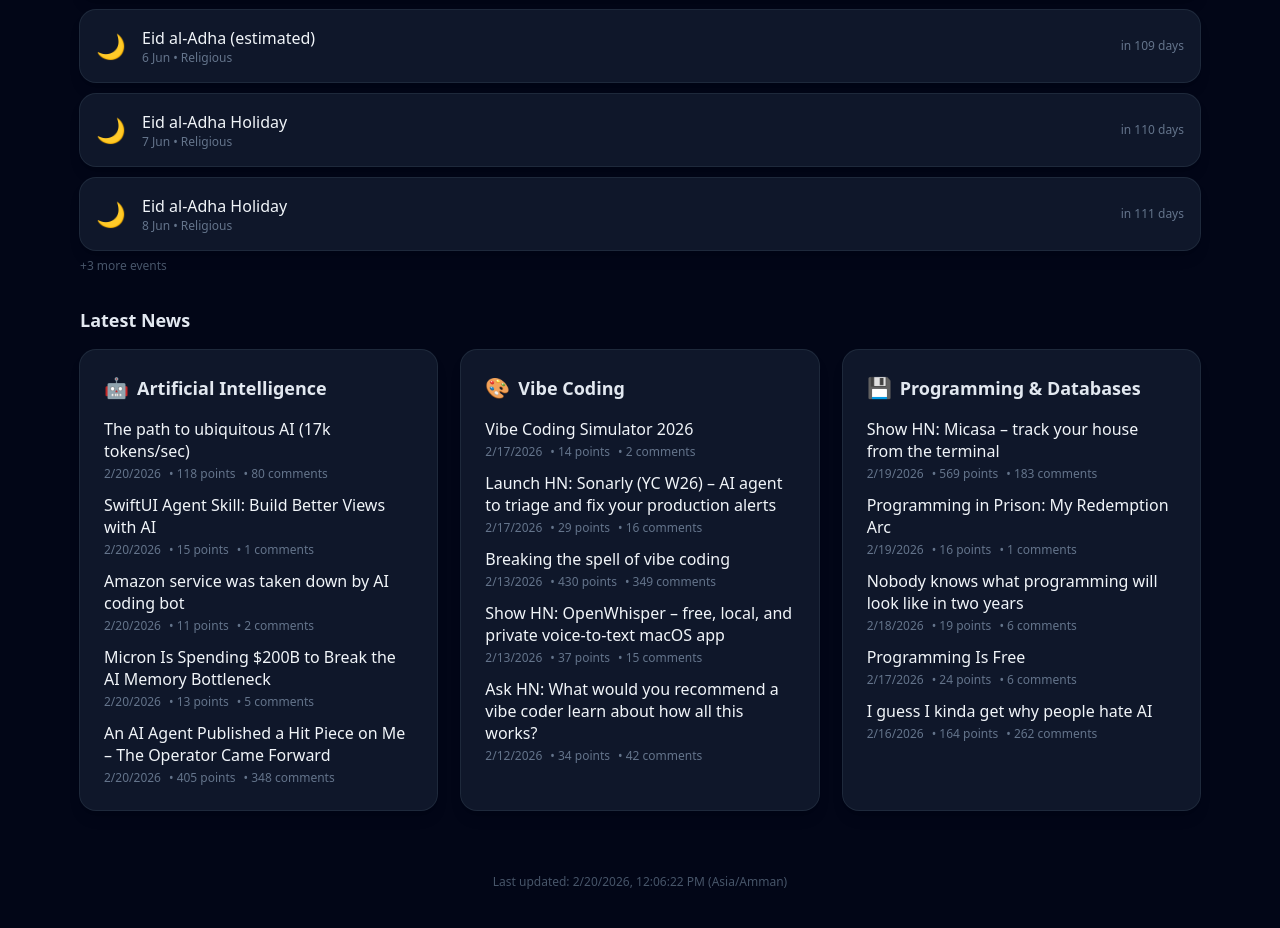
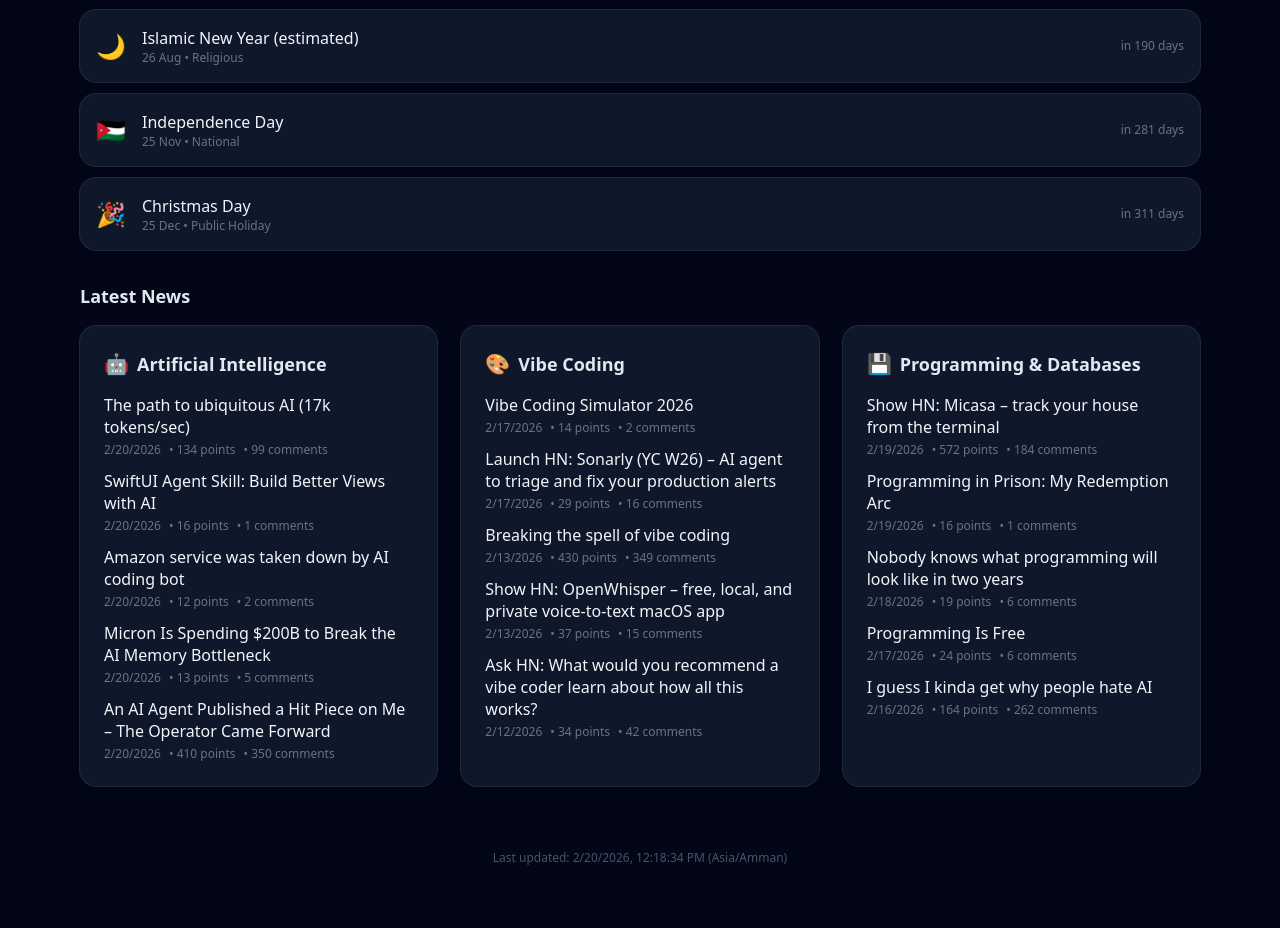
Before and after one commit to dev-knght/morning-dashboard, a React (Vite) app: page / in a window 1280 px wide. Shown: the part 1554-2482 px from the top of the page. Built offline with nearby package versions, Linux system fonts and the light colour scheme; the HTML template or start-up script is replaced by a standard one.

Commit message:
fix(events): use reliable static Jordanian holidays; remove flaky external API

```diff
--- a/public/data/dashboard.json
+++ b/public/data/dashboard.json
@@ -1,11 +1,11 @@
 {
-  "updatedAt": "2026-02-20T12:06:22.730Z",
+  "updatedAt": "2026-02-20T12:18:34.999Z",
   "timezone": "Asia/Amman",
   "weather": {
     "current": {
       "temp_c": 20.3,
       "humidity": 27,
-      "wind_kph": 22.8,
+      "wind_kph": 22,
       "weather_code": 0,
       "weather_desc": "Clear sky"
     },
@@ -23,7 +23,7 @@
   "metals": {
     "goldUSD": 2850,
     "oilUSD": 79,
-    "updatedAt": "2026-02-20T12:06:22.730Z",
+    "updatedAt": "2026-02-20T12:18:34.999Z",
     "gold24KUSD": 91.63,
     "gold21KUSD": 80.18,
     "gold18KUSD": 68.72,
@@ -59,11 +59,6 @@
       "type": "Religious"
     },
     {
-      "date": "2026-04-01",
-      "name": "Eid al-Fitr Holiday",
-      "type": "Religious"
-    },
-    {
       "date": "2026-05-01",
       "name": "Labour Day",
       "type": "Public Holiday"
@@ -74,22 +69,12 @@
       "type": "Religious"
     },
     {
-      "date": "2026-06-07",
-      "name": "Eid al-Adha Holiday",
+      "date": "2026-08-26",
+      "name": "Islamic New Year (estimated)",
       "type": "Religious"
     },
     {
-      "date": "2026-06-08",
-      "name": "Eid al-Adha Holiday",
-      "type": "Religious"
-    },
-    {
-      "date": "2026-08-25",
-      "name": "Islamic New Year",
-      "type": "Religious"
-    },
-    {
-      "date": "2026-11-30",
+      "date": "2026-11-25",
       "name": "Independence Day",
       "type": "National"
     },
@@ -104,21 +89,21 @@
       {
         "title": "The path to ubiquitous AI (17k tokens/sec)",
         "url": "https://taalas.com/the-path-to-ubiquitous-ai/",
-        "points": 118,
-        "comments": 80,
+        "points": 134,
+        "comments": 99,
         "created_at": "2026-02-20T10:32:52.000Z"
       },
       {
         "title": "SwiftUI Agent Skill: Build Better Views with AI",
         "url": "https://www.avanderlee.com/ai-development/swiftui-agent-skill-build-better-views-with-ai/",
-        "points": 15,
+        "points": 16,
         "comments": 1,
         "created_at": "2026-02-20T10:31:17.000Z"
       },
       {
         "title": "Amazon service was taken down by AI coding bot",
         "url": "https://www.ft.com/content/00c282de-ed14-4acd-a948-bc8d6bdb339d",
-        "points": 11,
+        "points": 12,
         "comments": 2,
         "created_at": "2026-02-20T05:23:18.000Z"
       },
@@ -132,8 +117,8 @@
       {
         "title": "An AI Agent Published a Hit Piece on Me – The Operator Came Forward",
         "url": "https://theshamblog.com/an-ai-agent-wrote-a-hit-piece-on-me-part-4/",
-        "points": 405,
-        "comments": 348,
+        "points": 410,
+        "comments": 350,
         "created_at": "2026-02-20T03:05:08.000Z"
       }
     ],
@@ -178,8 +163,8 @@
       {
         "title": "Show HN: Micasa – track your house from the terminal",
         "url": "https://micasa.dev",
-        "points": 569,
-        "comments": 183,
+        "points": 572,
+        "comments": 184,
         "created_at": "2026-02-19T15:54:14.000Z"
       },
       {
```
Also changed, not shown: scripts/update-data.js (+13 -36 lines), 1 other file (tests, documents, lock files or other folders).
